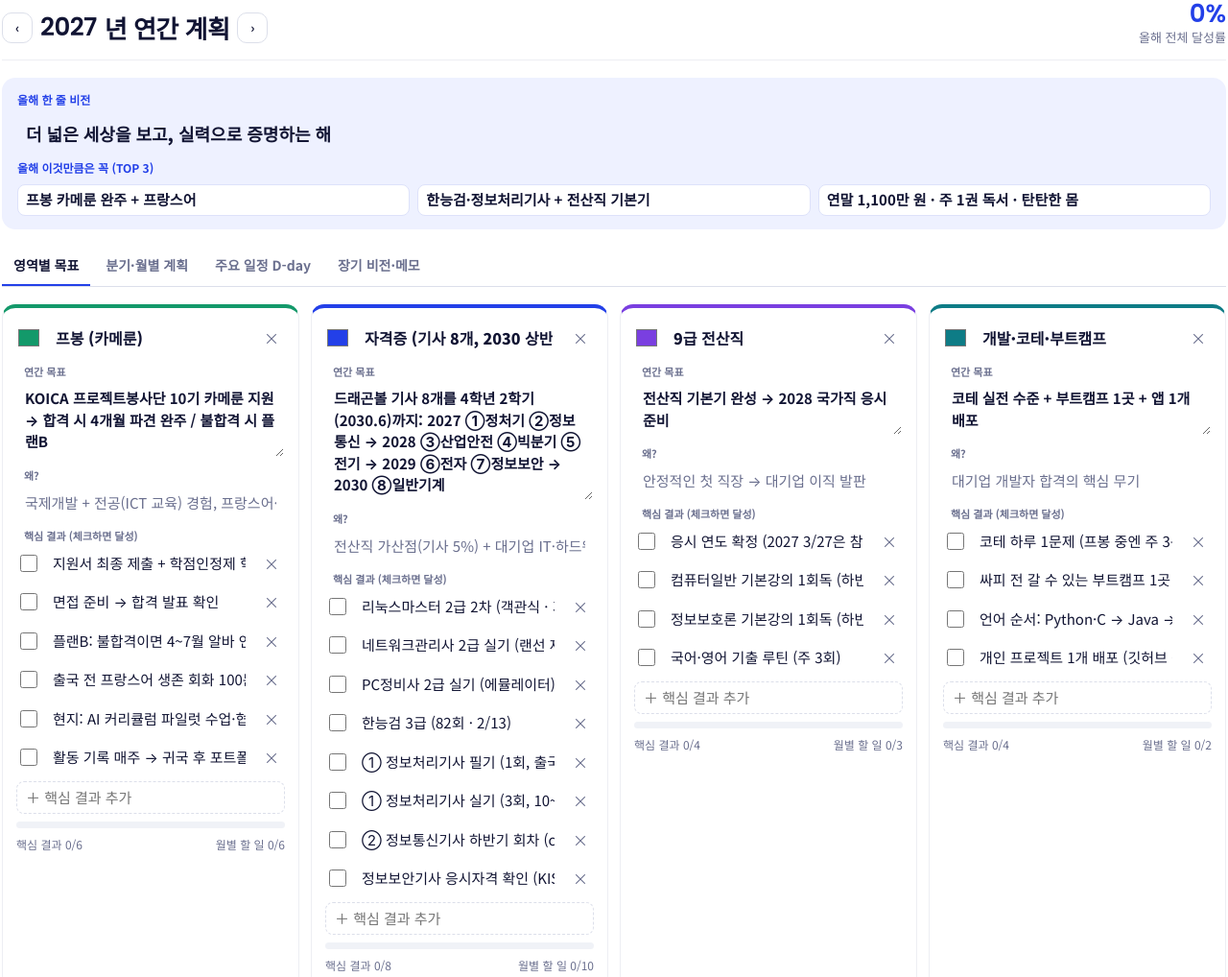
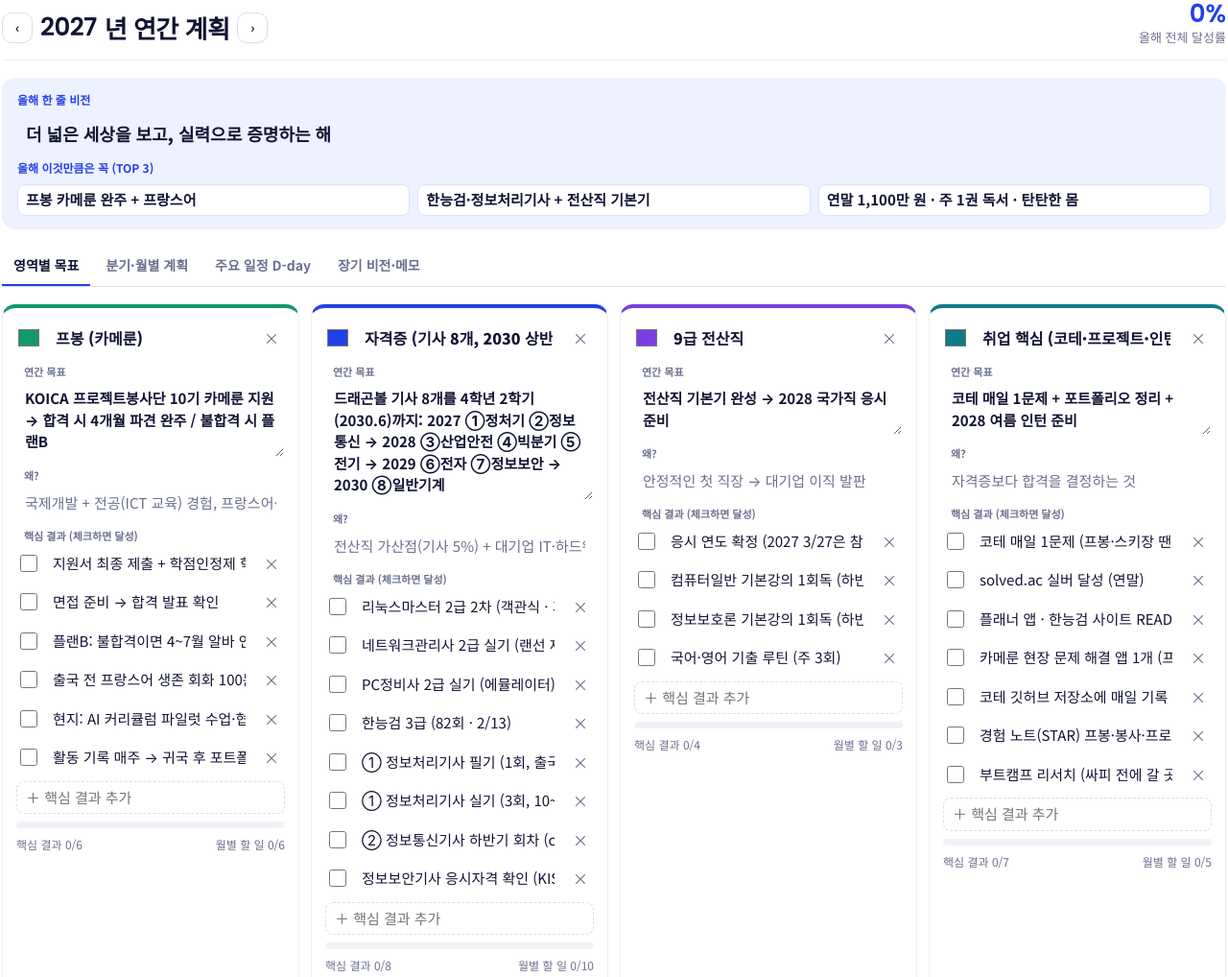
Before and after one commit to chaehyun05/plan, a plain HTML site: page year.html in a window 1280 px wide. Shown: the top 1018 px of the page at 96% size. Drawn offline with Linux system fonts and the light colour scheme.

Commit message:
연간 계획: 취업 핵심(코테·프로젝트·인턴) 영역 구체화
Co-Authored-By: Claude Opus 5.5 <noreply@anthropic.com>
Claude-Session: https://claude.ai/code/session_0111vYtkU1gy7TmDYoyEpwgM

```diff
--- a/year.html
+++ b/year.html
@@ -182,8 +182,8 @@ function draft2027(){
       ['리눅스마스터 2급 2차 (객관식 · 기한 약 1년, 상반기 회차)','네트워크관리사 2급 실기 (랜선 제작+시뮬레이션)','PC정비사 2급 실기 (에뮬레이터)','한능검 3급 (82회 · 2/13)','① 정보처리기사 필기 (1회, 출국 전)','① 정보처리기사 실기 (3회, 10~11월)','② 정보통신기사 하반기 회차 (cq.or.kr 응시자격·일정 확인)','정보보안기사 응시자격 확인 (KISA)']),
     A('gov','9급 전산직','#7A3FE0','전산직 기본기 완성 → 2028 국가직 응시 준비','안정적인 첫 직장 → 대기업 이직 발판',
       ['응시 연도 확정 (2027 3/27은 참고 응시 or 패스)','컴퓨터일반 기본강의 1회독 (하반기)','정보보호론 기본강의 1회독 (하반기)','국어·영어 기출 루틴 (주 3회)']),
-    A('dev','개발·코테·부트캠프','#0E7C86','코테 실전 수준 + 부트캠프 1곳 + 앱 1개 배포','대기업 개발자 합격의 핵심 무기',
-      ['코테 하루 1문제 (프봉 중엔 주 3문제)','싸피 전 갈 수 있는 부트캠프 1곳 선정·지원','언어 순서: Python·C → Java → HTML/CSS/JS → Kotlin(안드로이드)·Swift(iOS) → C++·C#','개인 프로젝트 1개 배포 (깃허브 정리)']),
+    A('dev','취업 핵심 (코테·프로젝트·인턴)','#0E7C86','코테 매일 1문제 + 포트폴리오 정리 + 2028 여름 인턴 준비','자격증보다 합격을 결정하는 것',
+      ['코테 매일 1문제 (프봉·스키장 땐 주 3문제) · Python','solved.ac 실버 달성 (연말)','플래너 앱 · 한능검 사이트 README 정리 (1~2월)','카메룬 현장 문제 해결 앱 1개 (프봉 중)','코테 깃허브 저장소에 매일 기록','경험 노트(STAR) 프봉·봉사·프로젝트','부트캠프 리서치 (싸피 전에 갈 곳)']),
     A('lang','언어','#D9771E','영어·프랑스어: 프리토킹·의전 가능 수준으로 / 일·중·스: 여행 회화','카메룬(불·영 이중언어), 면접, 여행',
       ['프랑스어 A1 → DELF A2 응시 (연말)','영어 매일 스피킹 15분 + 토익 (복학 전 850)','OPIc IH (연말)','아나운서 발성·발음 매일 10분, 월 1회 녹음 비교','일본어 여행 회화 (몽골·일본 여행 전)']),
     A('money','돈 (28살 1억)','#B8860B','2027년 말 잔액 1,100만 원 (지출 약 900만 반영) → 28살 1억 로드맵 첫해','5년 안 부동산 공부·투자 시드',
@@ -200,6 +200,8 @@ function draft2027(){
   it(1,'cert','정보처리기사 1회 필기 접수 (1/18~1/21, 첫날 10시)');
   it(1,'lang','프랑스어 A1 시작 (매일 20분)');
   it(1,'body','인바디 첫 측정 · 운동 루틴 시작');
+  it(1,'dev','Python 결정 · solved.ac 가입 · 백준 단계별 시작');
+  it(2,'dev','플래너 앱 · 한능검 사이트 README 작성');
   it(1,'life','책 4권 · SNS 계정 방향 정하기');
   it(2,'cert','한능검 3급 응시 (2/13)');
   it(2,'cert','정보처리기사 필기 공부');
@@ -237,6 +239,7 @@ function draft2027(){
   it(11,'life','한식조리기능사 실기');
   it(12,'lang','DELF A2 응시');
   it(12,'life','연간 결산 & 2028 계획 · 책 52권 체크');
+  it(12,'dev','2028 여름 인턴 준비: 이력서 1장 · 포트폴리오 링크 (공고 4~5월)');
   return {vision:'더 넓은 세상을 보고, 실력으로 증명하는 해',
     top3:['프봉 카메룬 완주 + 프랑스어','한능검·정보처리기사 + 전산직 기본기','연말 1,100만 원 · 주 1권 독서 · 탄탄한 몸'],
     areas,
```
